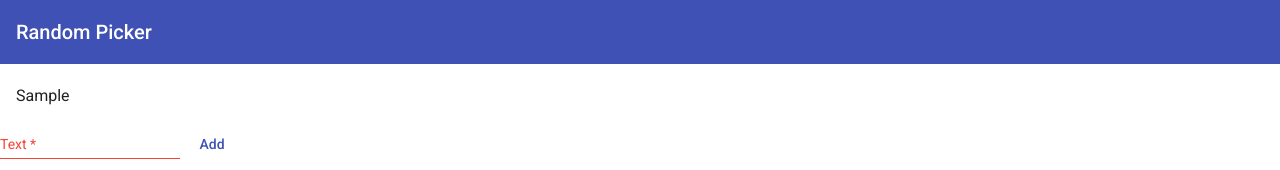
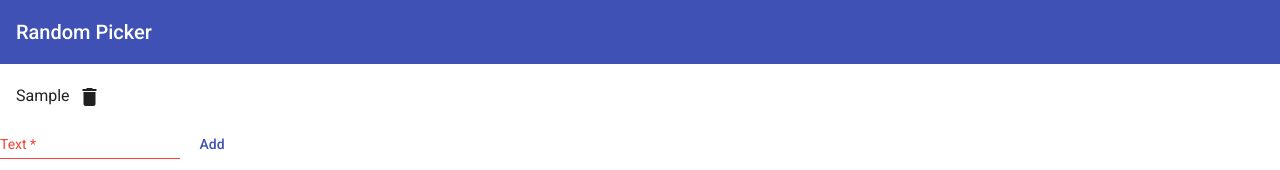
Before and after one commit to flaviorocks/random-picker, an Angular app: page / in a window 1280 px wide. Both pictures are taken after typing "Sample" into the empty fields and a click on the button "Add". Shown: the top 170 px of the page. Built offline with nearby package versions, Linux system fonts and the light colour scheme.

Commit message:
feature: delete list item

```diff
--- a/src/app/app.component.html
+++ b/src/app/app.component.html
@@ -3,7 +3,13 @@
 </mat-toolbar>
 
 <mat-list>
-  <mat-list-item *ngFor='let item of list'>{{item.text}}</mat-list-item>
+  <mat-list-item *ngFor='let item of list; let i = index'>
+    {{item.text}}
+    <button type='button' mat-icon-button aria-label='delete list item'
+      (click)='deleteItem(i)'>
+      <mat-icon>delete</mat-icon>
+    </button>
+  </mat-list-item>
 </mat-list>
 
 <app-add-item-form (newItem)='onNewItem($event)'></app-add-item-form>
--- a/src/app/app.component.ts
+++ b/src/app/app.component.ts
@@ -8,9 +8,13 @@
   styleUrls: ['./app.component.scss']
 })
 export class AppComponent {
-  public list = new Set<ListItem>();
+  public list: ListItem[] = [];
 
   onNewItem(newItem: ListItem) {
-    this.list.add(newItem);
+    this.list.push(newItem);
+  }
+
+  deleteItem(index: number) {
+    this.list.splice(index, 1);
   }
 }
--- a/src/app/app.module.ts
+++ b/src/app/app.module.ts
@@ -3,6 +3,7 @@
 import { MatButtonModule } from '@angular/material/button';
 import { ErrorStateMatcher, ShowOnDirtyErrorStateMatcher } from '@angular/material/core';
 import { MatFormFieldModule } from '@angular/material/form-field';
+import { MatIconModule } from '@angular/material/icon';
 import { MatInputModule } from '@angular/material/input';
 import { MatListModule } from '@angular/material/list';
 import { MatToolbarModule } from '@angular/material/toolbar';
@@ -28,6 +29,7 @@
 
     MatButtonModule,
     MatFormFieldModule,
+    MatIconModule,
     MatInputModule,
     MatListModule,
     MatToolbarModule,
--- a/src/styles.scss
+++ b/src/styles.scss
@@ -1,3 +1,5 @@
+@import url('https://fonts.googleapis.com/icon?family=Material+Icons');
+
 /* You can add global styles to this file, and also import other style files */
 
 html, body { height: 100%; }
```
